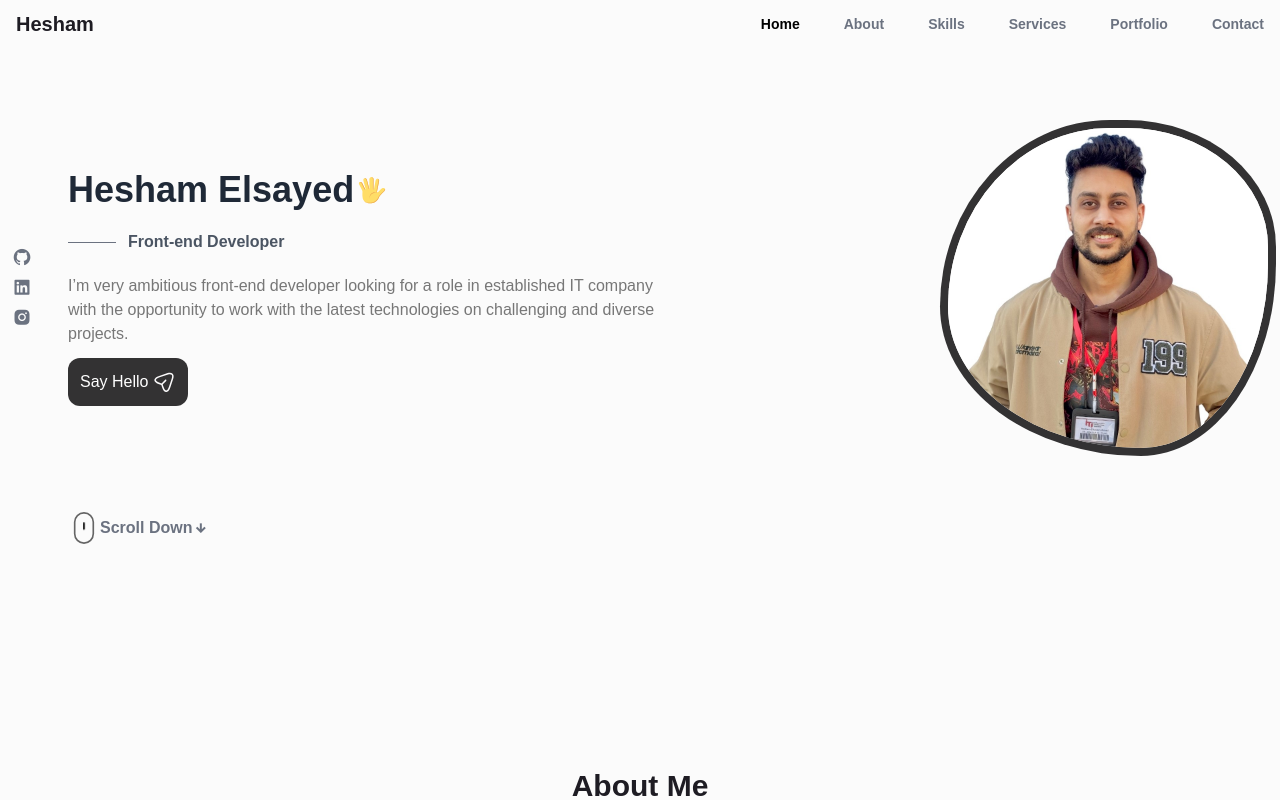
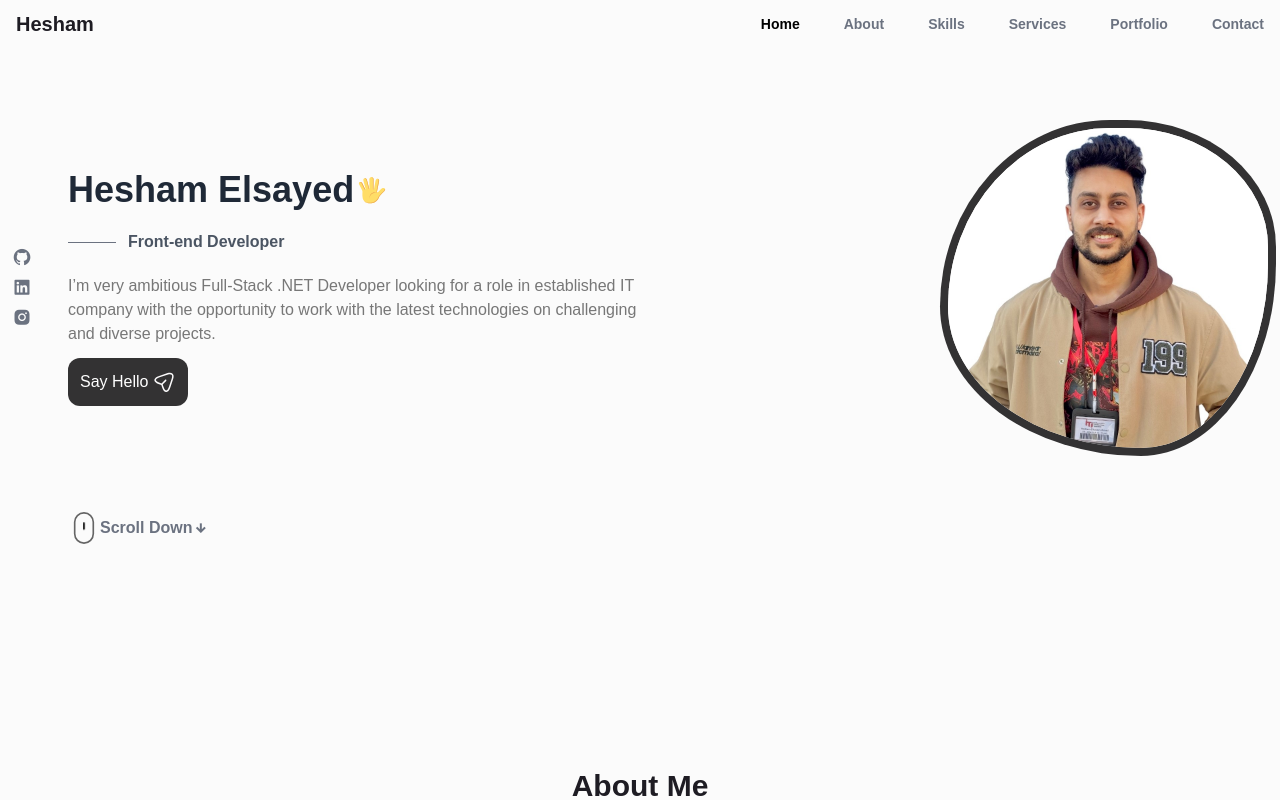
Before and after one commit to Hesham749/portfolio, a React (Create React App) app: page / in a window 1280 px wide. Shown: the top 800 px of the page. Built offline with nearby package versions, Linux system fonts and the light colour scheme.

Commit message:
Refactor code structure for improved readability and maintainability

```diff
--- a/src/components/about/About.jsx
+++ b/src/components/about/About.jsx
@@ -1,6 +1,6 @@
 import React from "react";
 import aboutImg from "../../assets/hesham.jpg";
-import CV from "../../assets/Hesham_Elsayed_FrontEnd.pdf";
+import CV from "../../assets/Hesham_Elsayed_.NET_Full-Stack_Developer.pdf";
 import Info from "./Info";
 
 export default function About() {
--- a/src/components/home/HomeContent.jsx
+++ b/src/components/home/HomeContent.jsx
@@ -48,7 +48,7 @@ export default function HomeContent() {
         Front-end Developer
       </h3>
       <p className=" text-title-color  ">
-        I’m very ambitious front-end developer looking for a role in established
+        I’m very ambitious Full-Stack .NET Developer looking for a role in established
         IT company with the opportunity to work with the latest technologies on
         challenging and diverse projects.
       </p>
```
Also changed, not shown: src/assets/hesham.webp (deleted), 1 other file (tests, documents, lock files or other folders).
